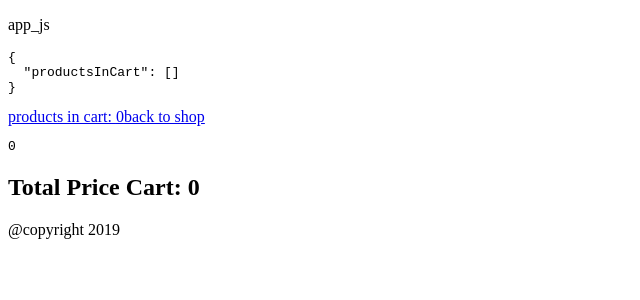
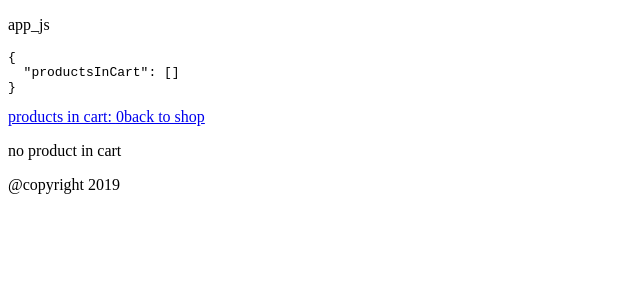
Before and after one commit to guido-an/Nextjs-E-Commerce, a Next.js app in the folder frontend/: page /cart in a window 1280 px wide. Shown: the top 300 px of the page, without its empty margins (0-640 px from the left). Built offline with nearby package versions, Linux system fonts and the light colour scheme.

Commit message:
cart totalPriceCart

```diff
--- a/frontend/pages/cart.js
+++ b/frontend/pages/cart.js
@@ -6,29 +6,50 @@ class Cart extends Component {
     totalPriceCart: 0
   };
 
+  // caluclate totalPriceCart
   componentDidMount() {
-    let totalPriceArray = [];
-
+    let totalPricesArray = [];
     this.props.productsInCart.forEach(product => {
       let productPrice = parseInt(product.price) * product.quantity;
 
-      totalPriceArray.push(productPrice);
+      totalPricesArray.push(productPrice);
     });
-    let totalPriceCart = totalPriceArray.reduce((a, b) => a + b, 0);
-    console.log(totalPriceCart);
+    let totalPriceCart = totalPricesArray.reduce((a, b) => a + b, 0);
+
+
+    this.setState({
+      totalPriceCart: totalPriceCart
+    });
+    console.log("component did mount")
+  }
+
+// if a product is removed update totalPriceCart
+componentDidUpdate(prevProps) {
+    if (this.props !== prevProps) {
+    let totalPricesArray = [];
+    this.props.productsInCart.forEach(product => {
+      let productPrice = parseInt(product.price) * product.quantity;
+
+      totalPricesArray.push(productPrice);
+    });
+    let totalPriceCart = totalPricesArray.reduce((a, b) => a + b, 0);
 
     this.setState({
       totalPriceCart: totalPriceCart
     });
 }
+    console.log("component did update")
+}
+
 
   render() {
     return (
       <Layout>
-        <pre>{JSON.stringify(this.state.totalPriceCart)}</pre>
+        {this.props.productsInCart.length > 0 ? (
+            <div>
+
          {this.props.productsInCart.map((product, index) => {
-          return (
-            <div index={product.id}>
+           return <div index={product.id}>
                 <p>
                   <strong>Product:</strong>
                   {product.name}
@@ -45,10 +66,15 @@ class Cart extends Component {
                 <button onClick={() => this.props.deleteProduct(product.id)}>
                   remove product
                 </button>
+
               </div>
-          );
          })}
-        <h2>Total Price Cart: {this.state.totalPriceCart}</h2>
+         <h2>Total Price Cart: {this.state.totalPriceCart}€</h2>
+            </div>
+
+        ) : (
+          <p>no product in cart</p>
+        )}
       </Layout>
     );
   }
```
Lines whose indentation alone changed are shown as unchanged.
